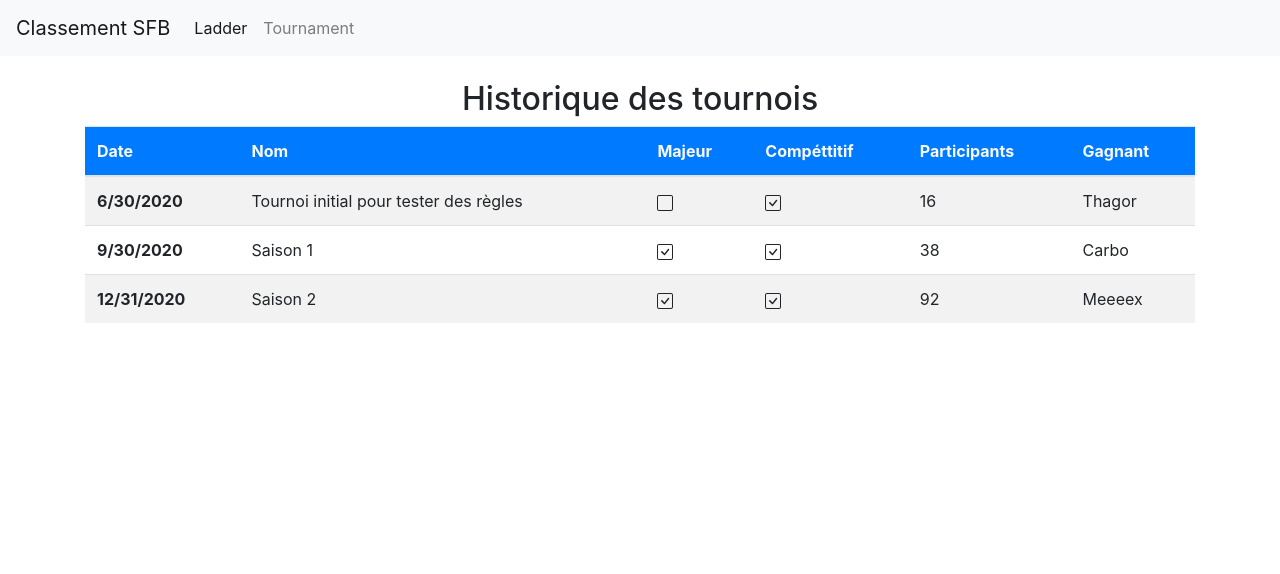
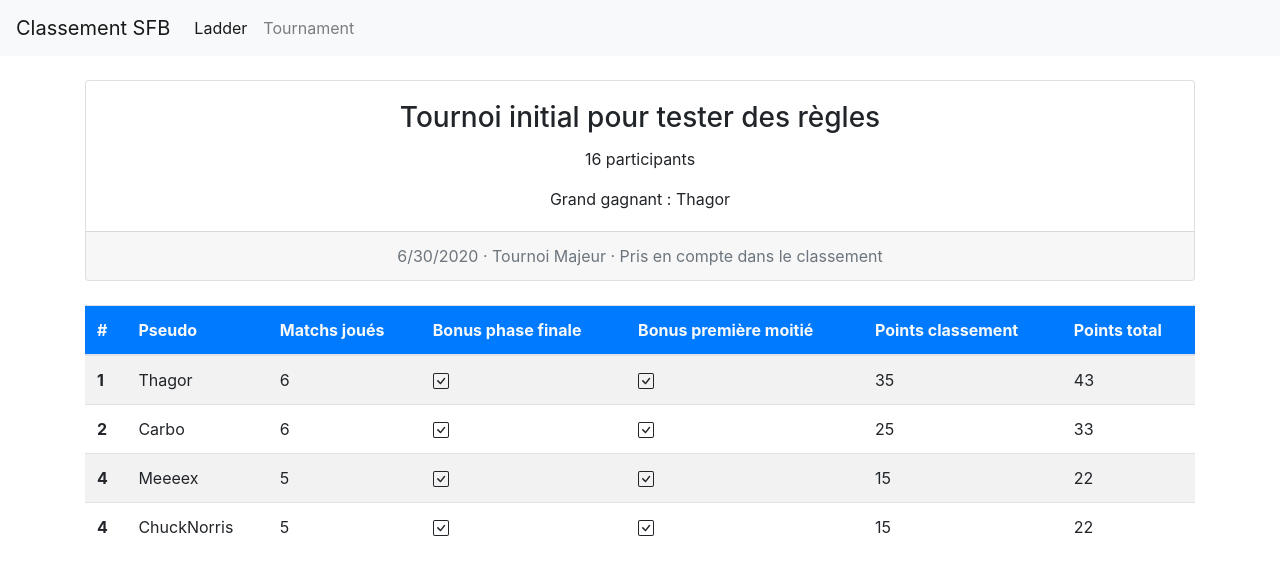
Before and after one commit to malexandre/sfb-ranking, a React (Create React App) app: page /tournament/1 in a window 1280 px wide. Shown: the top 574 px of the page. Built offline with nearby package versions, Linux system fonts and the light colour scheme.

Commit message:
feat(tournament): Add tournament detail

```diff
--- a/src/App.js
+++ b/src/App.js
@@ -3,12 +3,15 @@ import './App.css'
 import { BrowserRouter as Router, Switch, Route, Link } from 'react-router-dom'
 import Ladder from './ladder/Ladder'
 import TournamentList from './tournament/TournamentList'
+import TournamentDetail from './tournament/TournamentDetail'
 
 export default function App() {
   return (
     <Router>
       <nav className="navbar navbar-expand-lg navbar-light bg-light">
-        <a className="navbar-brand" href="#">Classement SFB</a>
+        <Link className="navbar-brand" to="/">
+          Classement SFB
+        </Link>
         <button className="navbar-toggler"
           type="button"
           data-toggle="collapse"
@@ -20,24 +23,25 @@ export default function App() {
         </button>
         <div className="collapse navbar-collapse" id="main-navbar">
           <div className="navbar-nav">
-            <Link className="nav-item nav-link active" to="/">Ladder <span className="sr-only">(current)</span></Link>
-            <Link className="nav-item nav-link" to="/tournament">Tournament</Link>
+            <Link className="nav-item nav-link active" to="/ladder">
+              Ladder <span className="sr-only">(current)</span>
+            </Link>
+            <Link className="nav-item nav-link" to="/tournament">
+              Tournament
+            </Link>
           </div>
         </div>
       </nav>
 
+      <div className="container mt-4">
       <Switch>
-        <Route path="/tournament">
-          <div className="container mt-4">
-            <TournamentList />
+          <Route path="/tournament/:uuid" component={ TournamentDetail } />
+          <Route path="/tournament" component={ TournamentList } />
+          <Route path="/test" component={ TournamentDetail } />
+          <Route path="/ladder" component={ Ladder } />
+          <Route path="/" component={ Ladder } />
+        </Switch>
           </div>
-        </Route>
-        <Route path="/">
-          <div className="container mt-4">
-            <Ladder />
-          </div>
-        </Route>
-      </Switch>
     </Router>
   )
 }
--- /dev/null
+++ b/src/tournament/TournamentDetail.js
@@ -0,0 +1,115 @@
+import React from 'react'
+import { Square, CheckSquare } from 'react-bootstrap-icons'
+import { DateTime } from 'luxon'
+import PropTypes from 'prop-types'
+
+const data = {
+  name: 'Tournoi initial pour tester des règles',
+  major: false,
+  competitive: true,
+  date: new Date(2020, 5, 30).getTime(),
+  participants: 16,
+  winner: 'Thagor',
+  ladder: [
+    {
+      rank: 1,
+      name: 'Thagor',
+      matches: 6,
+      knockout: true,
+      firstHalf: true,
+      ladderPoints: 35,
+      totalPoints: 35 + 2 + 6,
+    },
+    {
+      rank: 2,
+      name: 'Carbo',
+      matches: 6,
+      knockout: true,
+      firstHalf: true,
+      ladderPoints: 25,
+      totalPoints: 25 + 2 + 6,
+    },
+    {
+      rank: 4,
+      name: 'Meeeex',
+      matches: 5,
+      knockout: true,
+      firstHalf: true,
+      ladderPoints: 15,
+      totalPoints: 15 + 2 + 5,
+    },
+    {
+      rank: 4,
+      name: 'ChuckNorris',
+      matches: 5,
+      knockout: true,
+      firstHalf: true,
+      ladderPoints: 15,
+      totalPoints: 15 + 2 + 5,
+    },
+  ],
+}
+
+export default function TournamentDetail({ match }) {
+  if (!match.isExact || !match.params || !match.params.uuid) {
+    return <div>{ 'Ce tournoi n\'a pas été trouvé.' }</div>
+  }
+
+  return (
+    <div>
+      <div className="card text-center">
+        <div className="card-body">
+          <h3 className="card-title">{ data.name }</h3>
+          <p className="card-text">{ data.participants } participants</p>
+          <p className="card-text">Grand gagnant : { data.winner }</p>
+        </div>
+        <div className="card-footer text-muted">
+          { [
+            DateTime.fromMillis(data.date).toLocaleString(DateTime.DATE_SHORT),
+            'Tournoi Majeur',
+            'Pris en compte dans le classement',
+          ].join('  ·  ') }
+        </div>
+      </div>
+      <div className="mt-4">
+        <table className="table table-striped">
+          <thead className="bg-primary text-light">
+            <tr>
+              <th scope="col">#</th>
+              <th scope="col">Pseudo</th>
+              <th scope="col">Matchs joués</th>
+              <th scope="col">Bonus phase finale</th>
+              <th scope="col">Bonus première moitié</th>
+              <th scope="col">Points classement</th>
+              <th scope="col">Points total</th>
+            </tr>
+          </thead>
+          <tbody>
+            { data.ladder.map((row, index) => {
+              return (
+                <tr key={ index }>
+                  <th scope="row">{ row.rank }</th>
+                  <td>{ row.name }</td>
+                  <td>{ row.matches }</td>
+                  <td>{ row.knockout ? <CheckSquare /> : <Square /> }</td>
+                  <td>{ row.firstHalf ? <CheckSquare /> : <Square /> }</td>
+                  <td>{ row.ladderPoints }</td>
+                  <td>{ row.totalPoints }</td>
+                </tr>
+              )
+            }) }
+          </tbody>
+        </table>
+      </div>
+    </div>
+  )
+}
+
+TournamentDetail.propTypes = {
+  match: PropTypes.shape({
+    isExact: PropTypes.bool,
+    params: PropTypes.shape({
+      uuid: PropTypes.string
+    })
+  })
+}
--- a/src/tournament/TournamentList.js
+++ b/src/tournament/TournamentList.js
@@ -1,6 +1,7 @@
 import React from 'react'
 import { DateTime } from 'luxon'
-import { Square, CheckSquare } from 'react-bootstrap-icons'
+import { Square, CheckSquare, EyeFill } from 'react-bootstrap-icons'
+import { Link } from 'react-router-dom'
 
 const data = [
   {
@@ -42,6 +43,7 @@ export default function TournamentList() {
             <th scope="col">Compéttitif</th>
             <th scope="col">Participants</th>
             <th scope="col">Gagnant</th>
+            <th scope="col"></th>
           </tr>
         </thead>
         <tbody>
@@ -50,10 +52,15 @@ export default function TournamentList() {
               <tr key={ index }>
                 <th scope="row">{ DateTime.fromMillis(row.date).toLocaleString(DateTime.DATE_SHORT) }</th>
                 <td>{ row.name }</td>
-                <td>{ row.major ? (<CheckSquare />) : (<Square />)  }</td>
-                <td>{ row.competitive ? (<CheckSquare />) : (<Square />) }</td>
+                <td>{ row.major ? <CheckSquare /> : <Square /> }</td>
+                <td>{ row.competitive ? <CheckSquare /> : <Square /> }</td>
                 <td>{ row.participants }</td>
                 <td>{ row.winner }</td>
+                <td>
+                  <Link to={ `/tournament/${'uuid'}` }>
+                    <EyeFill />
+                  </Link>
+                </td>
               </tr>
             )
           }) }
```
